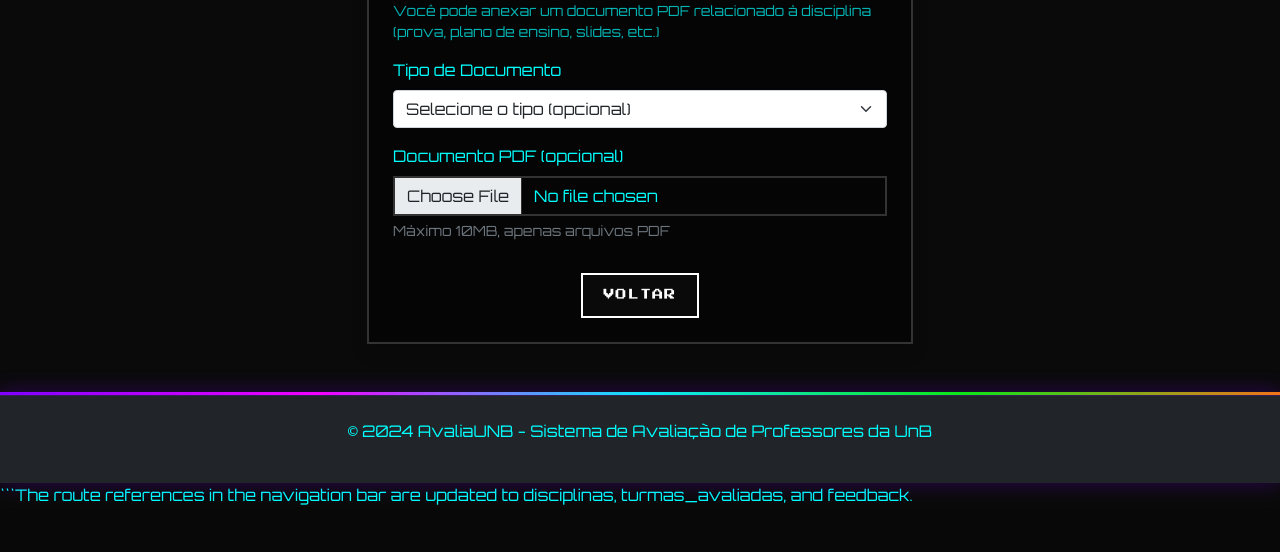
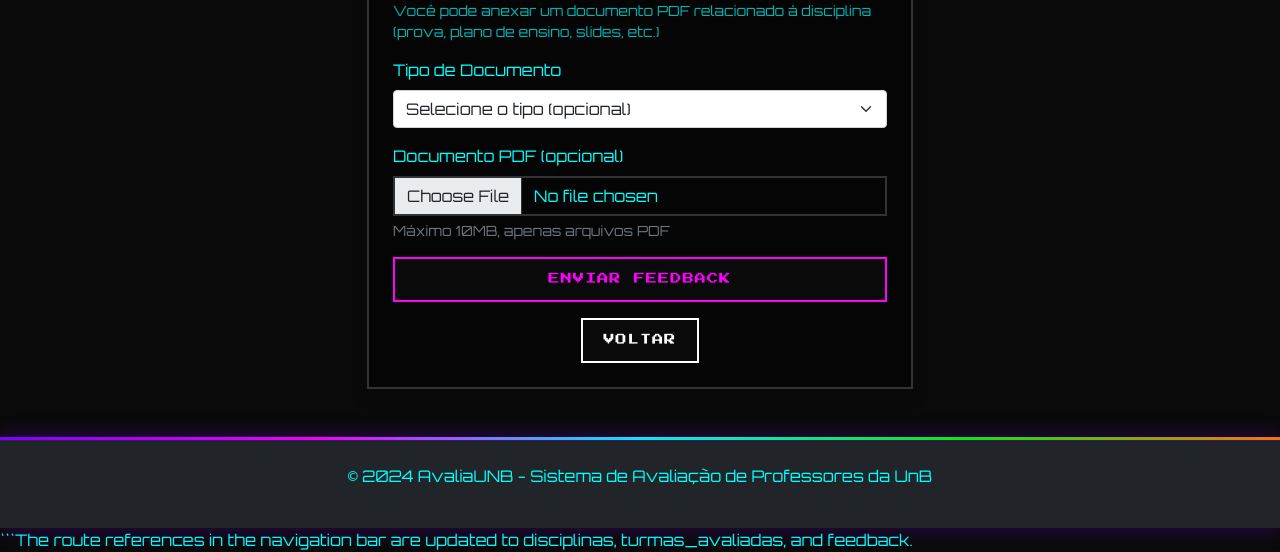
Before and after one commit to leandro-coelhos/AvaliaUNB, a Flask app: template templates/feedback.html in a window 1280 px wide. Shown: the part 805-1357 px from the top of the page. Before the commit the page ends 1310 px from the top, so only its background shows below. Run offline with Flask 3, Linux system fonts and the light colour scheme; the template is opened without the code that fills it: values that come from a table or form of the project are taken from there, others are empty; parts of the project's set-up code (start-up, migrations or seed data) failed here and were passed over; some libraries are stand-ins or nearby versions.

Commit message:
Assistant checkpoint: Corrigir campo submit do formulário de feedback
Assistant generated file changes:
- templates/feedback.html: Corrigir referência do campo submit do formulário

---

User prompt:

quando eu clicko em " novo feedback " vme esse erro:

jinja2.exceptions.UndefinedError: 'forms.FormularioFeedback object' has no attribute 'submit'

Replit-Commit-Author: Assistant
Replit-Commit-Session-Id: b056209b-5aec-448b-a2a3-ea6db6d0f1d9

```diff
--- a/templates/feedback.html
+++ b/templates/feedback.html
@@ -138,10 +138,10 @@
 
                         <div class="d-grid">
                             {% if editing %}
-                                {{ form.submit(value="Atualizar Feedback", class="btn btn-primary btn-lg") }}
+                                {{ form.enviar(value="Atualizar Feedback", class="btn btn-primary btn-lg") }}
                                 <a href="{{ url_for('meus_feedbacks') }}" class="btn btn-secondary btn-lg ms-2">Cancelar</a>
                             {% else %}
-                                {{ form.submit(class="btn btn-primary btn-lg") }}
+                                {{ form.enviar(class="btn btn-primary btn-lg") }}
                             {% endif %}
                         </div>
                     </form>
```
